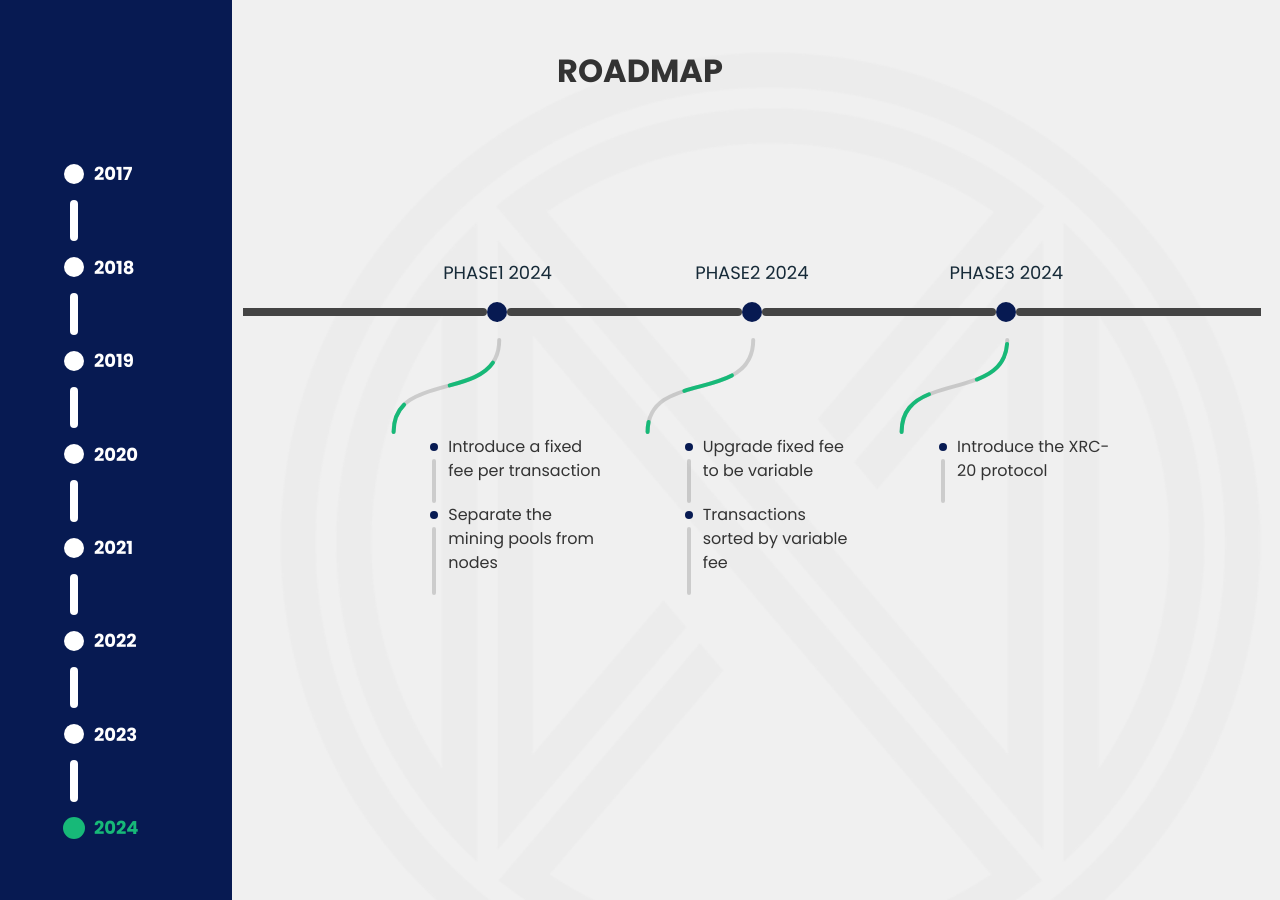
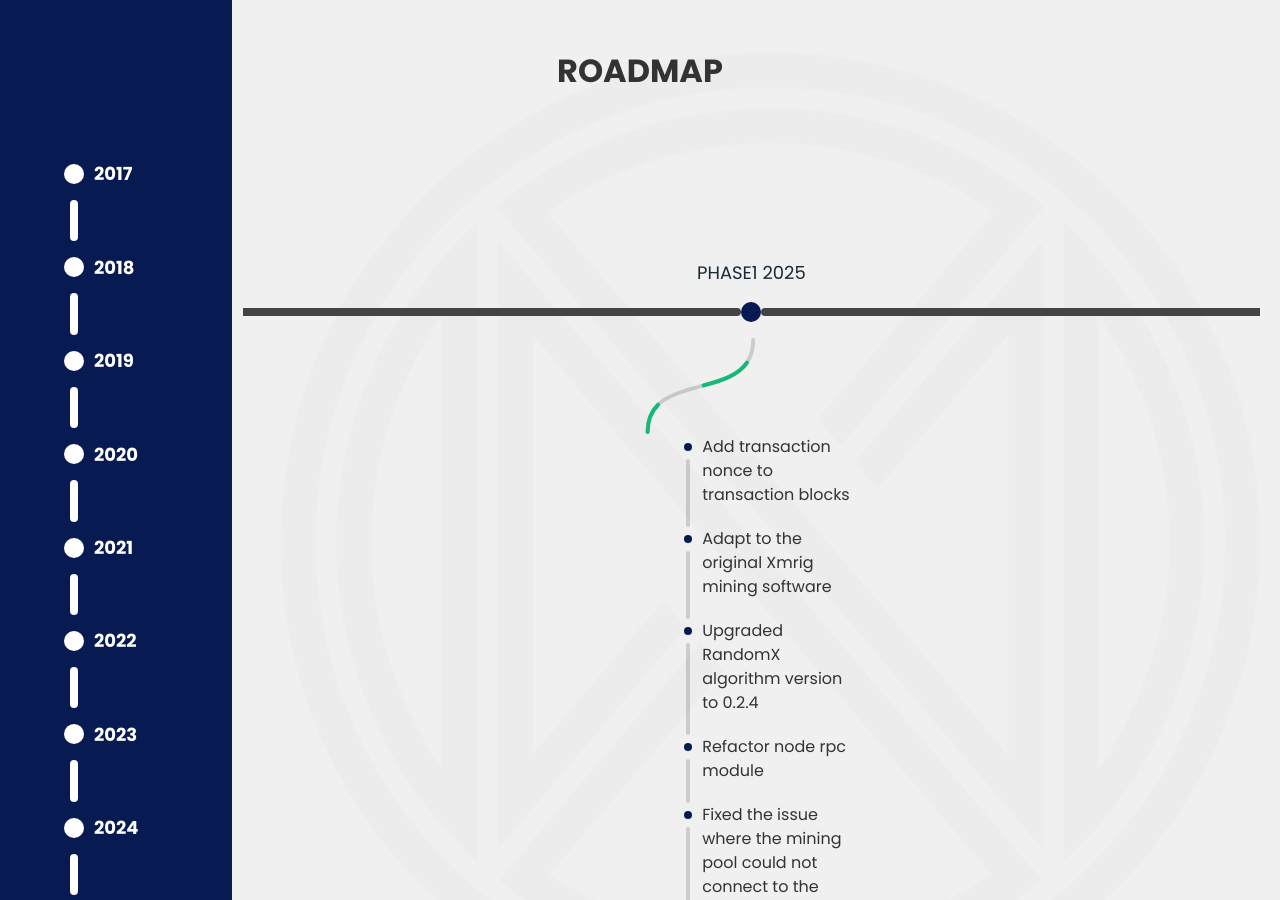
Before and after one commit to XDagger/XDagger.github.io, a Jekyll site: the page built from index.html, in a window 1280 px wide and 900 px high, scrolled down 1815 px. Built offline with Jekyll 4.4.1, drawn with Linux system fonts in a browser that asks for light colours; a script that is not in the unit is left out; some of the changed text lies outside the part shown.

Commit message:
Update roadmap.html and roadmap.yml

```diff
--- a/_data/roadmap.yml
+++ b/_data/roadmap.yml
@@ -149,3 +149,15 @@ roadmap_content:
       - date: phase3 2024
         events:
           - Introduce the XRC-20 protocol
+
+  - timeframe: 2025
+    dates:
+      - date: phase1 2025
+        events:
+          - Add transaction nonce to transaction blocks
+          - Adapt to the original Xmrig mining software
+          - Upgraded RandomX algorithm version to 0.2.4
+          - Refactor node rpc module
+          - Fixed the issue where the mining pool could not connect to the node.
+          - Fixed the issue that when a new node joins the network, only one node can provide it with data blocks to complete synchronization. Now multiple nodes can provide it with data blocks.
+          - Fixed a bug in the node when using the new version of the RandomX algorithm.
--- a/_includes/roadmap.html
+++ b/_includes/roadmap.html
@@ -1,4 +1,4 @@
-{% assign progress_index = 8 %} {% assign show_first_index = 8 %}
+{% assign progress_index = 9 %} {% assign show_first_index = 9 %}
 <section class="contact_section ">
     <div>
         <div class="row">
```
